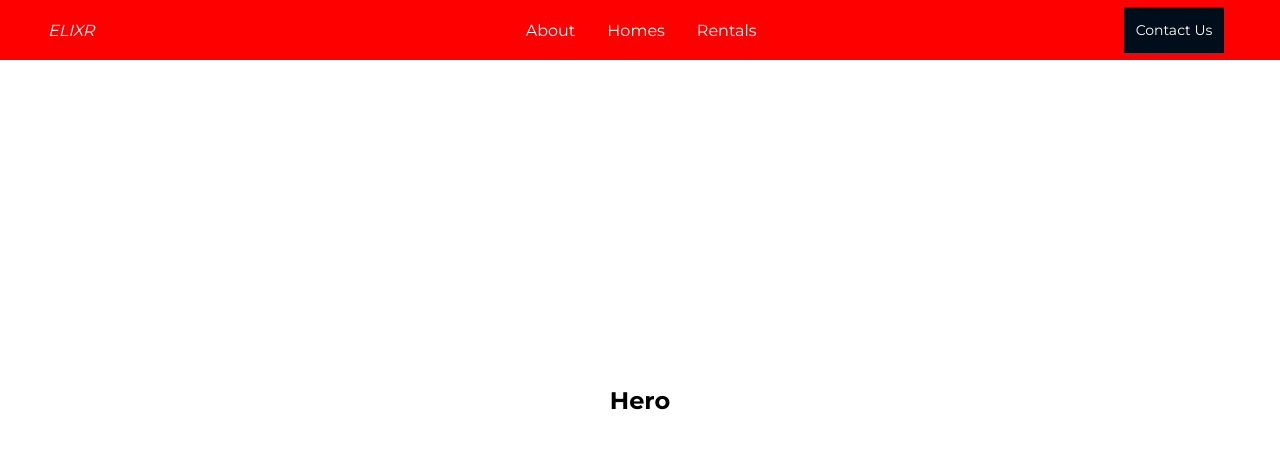
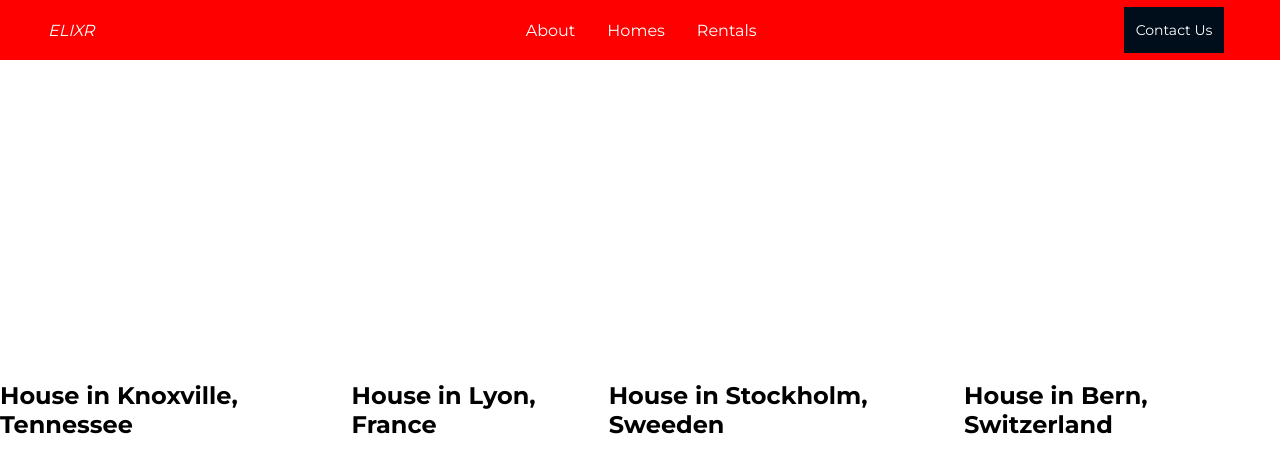
Before and after one commit to dazzoc/real-estate, a React (Create React App) app: page / in a window 1280 px wide. Shown: the top 472 px of the page. Built offline with nearby package versions, Linux system fonts and the light colour scheme.

Commit message:
wip: slider map

```diff
--- a/src/App.js
+++ b/src/App.js
@@ -2,13 +2,14 @@
 import './App.css';
 import GlobalStyle from './globalStyles';
 import Hero from './components/Hero';
+import { SliderData } from './data/SliderData';
 
 function App() {
   return (
     <>
       <GlobalStyle />
       <Navbar />
-      <Hero />
+      <Hero slides={SliderData}/>
     </>
   );
 }
--- a/src/components/Hero.js
+++ b/src/components/Hero.js
@@ -1,3 +1,4 @@
+import { FaSlideshare } from "react-icons/fa";
 import styled, { css } from "styled-components/macro";
 
 const HeroSection = styled.section`
@@ -17,13 +18,40 @@
     position: relative;
 `;
 
+const HeroSlide = styled.div`
+
+`;
+
+const HeroSlider = styled.div`
+
+`;
+
+const HeroImage = styled.img`
+
+`;
+
+const HeroContent = styled.div`
+
+`;
 
 
-const Hero = () => {
+
+const Hero = ({ slides }) => {
   return (
     <HeroSection>
         <HeroWrapper>
-            <h1>Hero</h1>
+            {slides.map((slide, index) => {
+                return (
+                    <HeroSlide key={index}>
+                        <HeroSlider>
+                            <HeroImage/>
+                            <HeroContent>
+                                <h1>{slide.title}</h1>
+                            </HeroContent>
+                        </HeroSlider>
+                    </HeroSlide>
+                )
+            })}
         </HeroWrapper>
     </HeroSection>
   )
```
Also changed, not shown: src/data/SliderData.js (+8 -0 lines).
